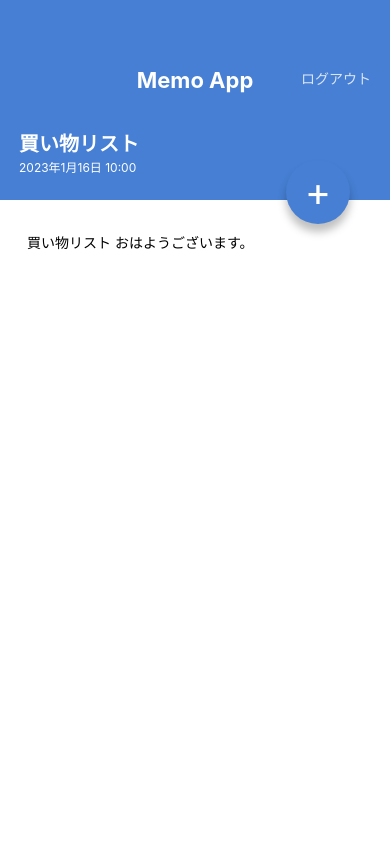
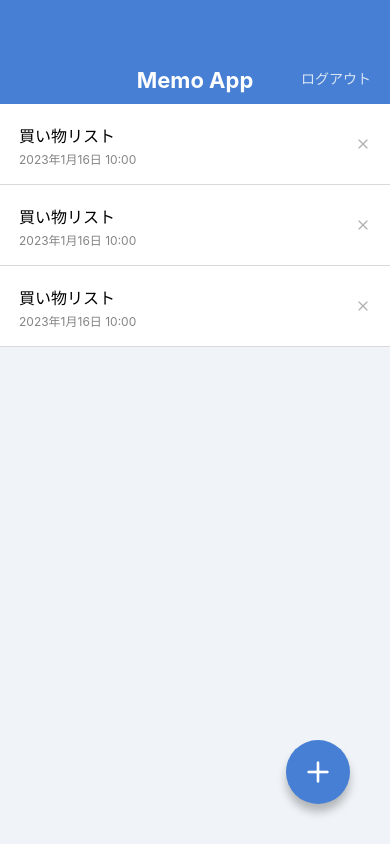
Before and after one commit to jack20xx/MemoApp, a React Native app: screen /MemoList in a window 390 px wide. Built offline with nearby package versions, Linux system fonts and the light colour scheme.

Commit message:
@expo/vector-icons installed

```diff
--- a/App.jsx
+++ b/App.jsx
@@ -1,10 +1,10 @@
 import React from 'react';
 
 import MemoListScreen from './src/screens/MemoListScreen';
-import MemoDetailScreen from './src/screens/MemoDetailScreen';
+// import MemoDetailScreen from './src/screens/MemoDetailScreen';
 
 export default function App() {
   return (
-    <MemoDetailScreen />
+    <MemoListScreen />
   );
 }
--- a/package.json
+++ b/package.json
@@ -7,6 +7,7 @@
     "web": "expo start --web"
   },
   "dependencies": {
+    "@expo/vector-icons": "^10.2.1",
     "expo": "~47.0.12",
     "expo-status-bar": "~1.4.2",
     "expo-updates": "~0.15.6",
--- a/src/components/CircleButton.jsx
+++ b/src/components/CircleButton.jsx
@@ -1,20 +1,22 @@
 import React from 'react';
-import { StyleSheet, Text, View } from 'react-native';
+import { StyleSheet, View } from 'react-native';
 import { string, shape } from 'prop-types';
+import { Feather } from '@expo/vector-icons';
 
 export default function CircleButton(props) {
     // 子でもstyleの上書きができるようにpropsに渡す→propTypesの指定→オプショナルなので、デフォルト値を指定
-    const { children, style } = props;
+    // nameを作り、プラス以外にもアイコンを自由に指定できるようにする。
+    const { style, name } = props;
     return (
         <View style={[styles.circleButton, style]}>
-            <Text style={styles.circleButtonLabel}>{ children }</Text>
+            <Feather name={name} size={32} color="white" />
         </View>
     );
 }
 
 CircleButton.propTypes = {
-    children: string.isRequired,
     style: shape(),
+    name: string.isRequired,
 };
 
 CircleButton.defaultProps = {
--- a/src/components/MemoList.jsx
+++ b/src/components/MemoList.jsx
@@ -1,5 +1,6 @@
 import React from 'react';
 import { StyleSheet, Text, View } from 'react-native';
+import { Feather } from '@expo/vector-icons';
 
 export default function MemoList() {
     return (
@@ -10,7 +11,7 @@
                     <Text style={styles.memoListItemDate}>2023年1月16日 10:00</Text>
                 </View>
                 <View>
-                <Text>X</Text>
+                    <Feather name="x" size={16} color="#B0B0B0" />
                 </View>
             </View>
 
@@ -20,7 +21,7 @@
                     <Text style={styles.memoListItemDate}>2023年1月16日 10:00</Text>
                 </View>
                 <View>
-                <Text>X</Text>
+                    <Feather name="x" size={16} color="#B0B0B0" />
                 </View>
             </View>
 
@@ -30,7 +31,7 @@
                     <Text style={styles.memoListItemDate}>2023年1月16日 10:00</Text>
                 </View>
                 <View>
-                <Text>X</Text>
+                    <Feather name="x" size={16} color="#B0B0B0" />
                 </View>
             </View>
         </View>
--- a/src/screens/MemoDetailScreen.jsx
+++ b/src/screens/MemoDetailScreen.jsx
@@ -1,5 +1,7 @@
 import React from 'react';
-import { View, ScrollView, Text, StyleSheet } from 'react-native';
+import {
+    View, ScrollView, Text, StyleSheet,
+} from 'react-native';
 // ScrollViewはReact専用のスクロールできるようにするためのタグ。
 
 import AppBar from '../components/AppBar';
@@ -22,7 +24,7 @@
                 </Text>
             </ScrollView>
 
-            <CircleButton style={{ top: 160, bottom: 'auto' }}>+</CircleButton>
+            <CircleButton style={{ top: 160, bottom: 'auto' }} name="edit-2" />
         </View>
     );
 }
--- a/src/screens/MemoListScreen.jsx
+++ b/src/screens/MemoListScreen.jsx
@@ -10,7 +10,7 @@
         <View style={styles.container}>
             <AppBar />
             <MemoList />
-            <CircleButton>+</CircleButton>
+            <CircleButton name="plus" />
         </View>
     );
 }
```
Also changed, not shown: 1 other file (tests, documents, lock files or other folders). Lines whose indentation alone changed are shown as unchanged.
